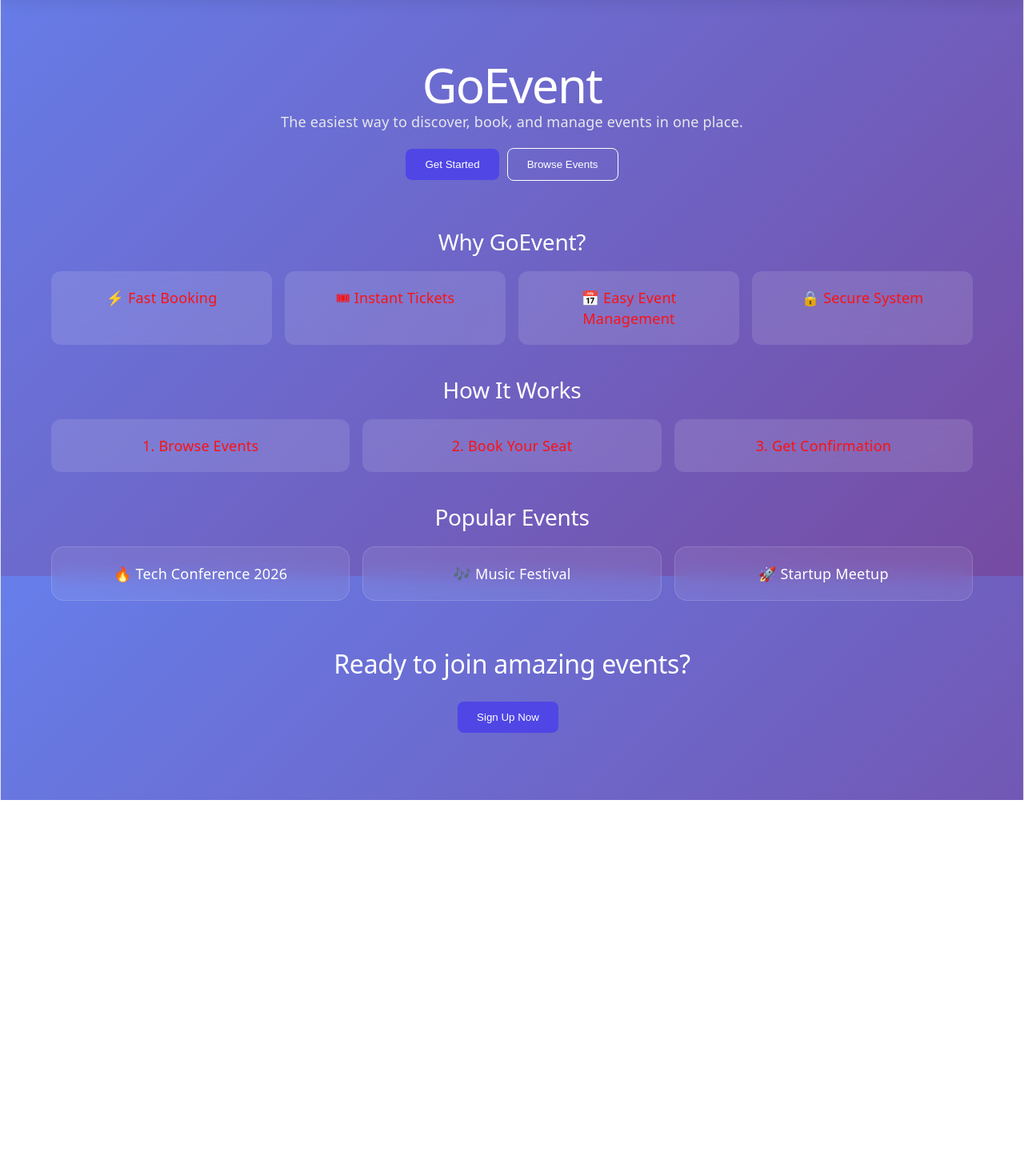
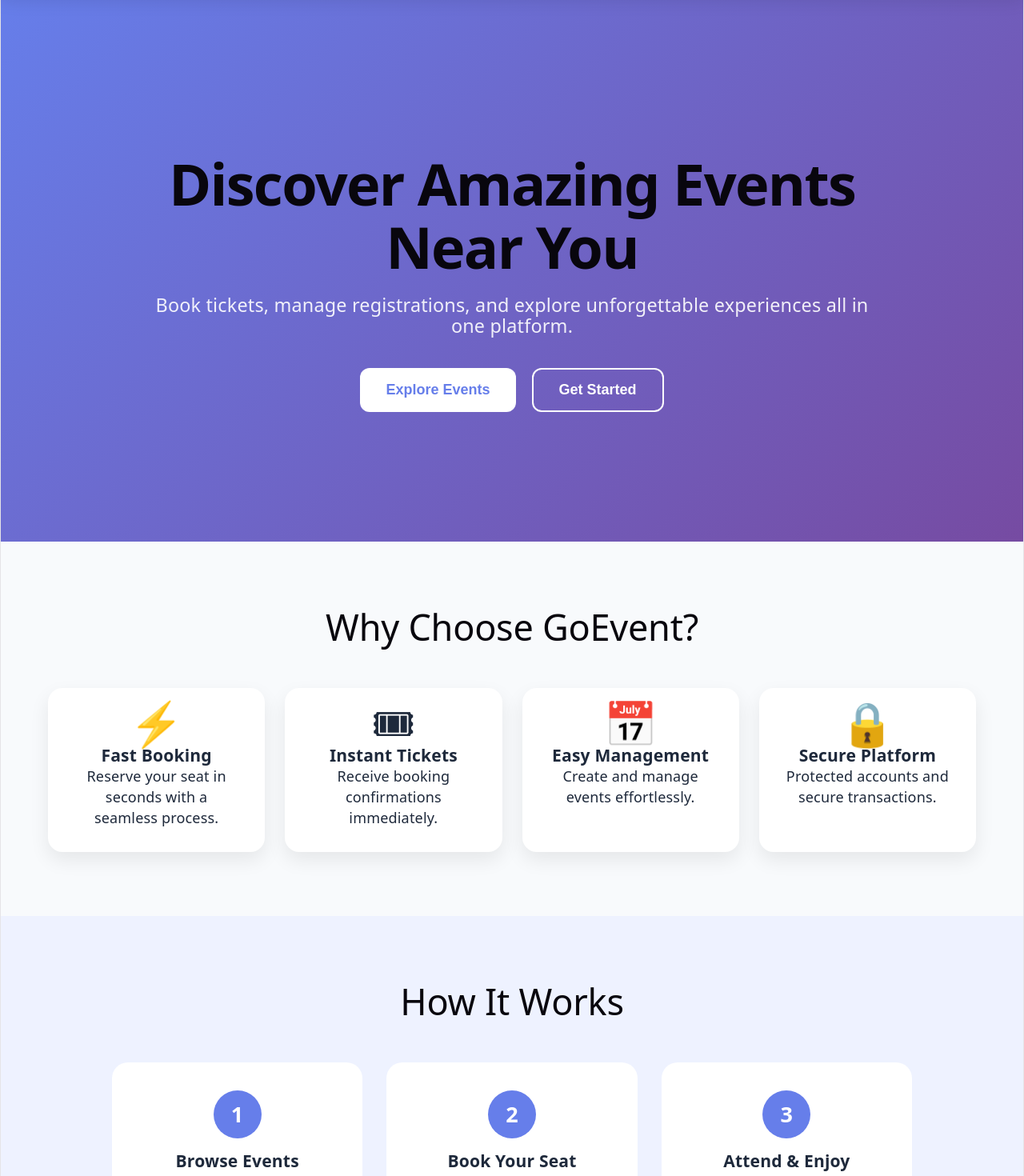
Before and after one commit to IrfanDarwish/BookingSystemProjectYPP, a React (Vite) app in the folder bookingsystem-frontend/: page / in a window 1280 px wide. Shown: the part 80-1550 px from the top of the page at 80% size. Before the commit the page ends 1080 px from the top, so only its background shows below. Built offline with nearby package versions, Linux system fonts and the light colour scheme.

Commit message:
feat: created homepage for landing

```diff
--- a/bookingsystem-frontend/src/pages/HomePage.jsx
+++ b/bookingsystem-frontend/src/pages/HomePage.jsx
@@ -2,56 +2,111 @@
 
 function HomePage() {
     return (
-        <div className="page">
-        {/* HERO SECTION */}
-        <section className="hero-section">
-            <h1 className="hero-title">GoEvent</h1>
-            <p className="hero-subtitle">
-            The easiest way to discover, book, and manage events in one place.
+        <div className="goevent-homepage">
+            <section className="goevent-hero">
+                <div className="goevent-hero-content">
+                <h1 className="goevent-hero-title">
+                    Discover Amazing Events Near You
+                </h1>
+
+                <p className="goevent-hero-subtitle">
+                    Book tickets, manage registrations, and explore unforgettable
+                    experiences all in one platform.
                 </p>
-            <div className="hero-buttons">
-            <button className="primary-btn">Get Started</button>
-            <button className="secondary-btn">Browse Events</button>
+
+                <div className="goevent-hero-buttons">
+                    <button className="goevent-primary-btn"
+                    onClick={() => window.location.href = '/events'}
+                    >
+                    Explore Events
+                    </button>
+
+                    <button className="goevent-secondary-btn"
+                    onClick={() => window.location.href = '/register'}
+                    >
+                    Get Started
+                    </button>
+                </div>
                 </div>
             </section>
 
-        {/* FEATURES */}
-        <section className="section">
-            <h2 className="section-title">Why GoEvent?</h2>
-            <div className="grid">
-            <div className="card">⚡ Fast Booking</div>
-            <div className="card">🎟 Instant Tickets</div>
-            <div className="card">📅 Easy Event Management</div>
-            <div className="card">🔒 Secure System</div>
+            <section className="goevent-section">
+                <h2 className="goevent-section-title">
+                Why Choose GoEvent?
+                </h2>
+
+                <div className="goevent-feature-grid">
+
+                <div className="goevent-feature-card">
+                    <div className="goevent-feature-icon">⚡</div>
+                    <h3>Fast Booking</h3>
+                    <p>Reserve your seat in seconds with a seamless process.</p>
+                </div>
+
+                <div className="goevent-feature-card">
+                    <div className="goevent-feature-icon">🎟</div>
+                    <h3>Instant Tickets</h3>
+                    <p>Receive booking confirmations immediately.</p>
+                </div>
+
+                <div className="goevent-feature-card">
+                    <div className="goevent-feature-icon">📅</div>
+                    <h3>Easy Management</h3>
+                    <p>Create and manage events effortlessly.</p>
+                </div>
+
+                <div className="goevent-feature-card">
+                    <div className="goevent-feature-icon">🔒</div>
+                    <h3>Secure Platform</h3>
+                    <p>Protected accounts and secure transactions.</p>
+                </div>
+
                 </div>
             </section>
 
-        {/* HOW IT WORKS */}
-        <section className="section">
-            <h2 className="section-title">How It Works</h2>
-            <div className="grid">
-            <div className="card">1. Browse Events</div>
-            <div className="card">2. Book Your Seat</div>
-            <div className="card">3. Get Confirmation</div>
+            <section className="goevent-section goevent-dark-section">
+                <h2 className="goevent-section-title">
+                How It Works
+                </h2>
+
+                <div className="goevent-steps">
+
+                <div className="goevent-step-card">
+                    <span>1</span>
+                    <h3>Browse Events</h3>
+                    <p>Find events that match your interests.</p>
+                </div>
+
+                <div className="goevent-step-card">
+                    <span>2</span>
+                    <h3>Book Your Seat</h3>
+                    <p>Select tickets and confirm your booking.</p>
+                </div>
+
+                <div className="goevent-step-card">
+                    <span>3</span>
+                    <h3>Attend & Enjoy</h3>
+                    <p>Receive confirmation and join the event.</p>
+                </div>
+
                 </div>
             </section>
 
-        {/* PREVIEW EVENTS */}
-        <section className="section">
-            <h2 className="section-title">Popular Events</h2>
-            <div className="grid">
-            <div className="event-card">🔥 Tech Conference 2026</div>
-            <div className="event-card">🎶 Music Festival</div>
-            <div className="event-card">🚀 Startup Meetup</div>
+            <section className="goevent-stats">
+                <div className="goevent-stat-item">
+                <h2>500+</h2>
+                <p>Events Hosted</p>
                 </div>
-        </section>
 
-        {/* FINAL CTA */}
-        <section className="cta-section">
-            <h2 className="cta-title">Ready to join amazing events?</h2>
-            <button className="primary-btn" style={{ marginTop: "20px" }}>
-            Sign Up Now
-            </button>
+                <div className="goevent-stat-item">
+                <h2>10K+</h2>
+                <p>Bookings Made</p>
+                </div>
+
+                <div className="goevent-stat-item">
+                <h2>5K+</h2>
+                <p>Active Users</p>
+                </div>
             </section>
         </div>
     );
--- a/bookingsystem-frontend/src/styles/HomePage.css
+++ b/bookingsystem-frontend/src/styles/HomePage.css
@@ -1,82 +1,286 @@
-.hero-section {
-    min-height: auto;
-    padding: 40px 0 20px;
+/* =========================
+   MAIN
+========================= */
+
+.goevent-homepage {
+    min-height: 100vh;
+    background: #f8fafc;
+    color: #1e293b;
+    overflow-x: hidden;
+}
+
+/* =========================
+   HERO
+========================= */
+
+.goevent-hero {
+    min-height: 85vh;
+    display: flex;
+    justify-content: center;
+    align-items: center;
+    text-align: center;
+    padding: 80px 20px;
+
+    background: linear-gradient(
+        135deg,
+        #667eea 0%,
+        #764ba2 100%
+    );
+
+    color: white;
+}
+
+.goevent-hero-content {
+    max-width: 900px;
+}
+
+.goevent-hero-title {
+    font-size: 4rem;
+    font-weight: 800;
+    margin-bottom: 20px;
+    line-height: 1.1;
+}
+
+.goevent-hero-subtitle {
+    font-size: 1.3rem;
+    opacity: 0.9;
+    margin-bottom: 40px;
+}
+
+.goevent-hero-buttons {
+    display: flex;
+    justify-content: center;
+    gap: 20px;
+    flex-wrap: wrap;
+}
+
+/* =========================
+   BUTTONS
+========================= */
+
+.goevent-primary-btn {
+    border: none;
+    padding: 15px 32px;
+    border-radius: 12px;
+    cursor: pointer;
+
+    font-size: 1rem;
+    font-weight: 600;
+
+    background: white;
+    color: #667eea;
+
+    transition: 0.3s;
+}
+
+.goevent-primary-btn:hover {
+    transform: translateY(-3px);
+}
+
+.goevent-secondary-btn {
+    border: 2px solid white;
+    background: transparent;
+    color: white;
+
+    padding: 15px 32px;
+    border-radius: 12px;
+    cursor: pointer;
+
+    font-size: 1rem;
+    font-weight: 600;
+
+    transition: 0.3s;
+}
+
+.goevent-secondary-btn:hover {
+    background: white;
+    color: #667eea;
+}
+
+/* =========================
+   SECTIONS
+========================= */
+
+.goevent-section {
+    padding: 80px 20px;
+    max-width: 1200px;
+    margin: auto;
+}
+
+.goevent-section-title {
+    text-align: center;
+    font-size: 2.5rem;
+    margin-bottom: 50px;
+}
+
+.goevent-dark-section {
+    background: #eef2ff;
+    max-width: 100%;
+}
+
+/* =========================
+   FEATURES
+========================= */
+
+.goevent-feature-grid {
+    display: grid;
+    grid-template-columns: repeat(auto-fit, minmax(250px, 1fr));
+    gap: 25px;
+}
+
+.goevent-feature-card {
+    background: white;
+    padding: 30px;
+    border-radius: 18px;
+
+    text-align: center;
+
+    box-shadow: 0 10px 25px rgba(0,0,0,0.08);
+
+    transition: 0.3s;
+}
+
+.goevent-feature-card:hover {
+    transform: translateY(-8px);
+}
+
+.goevent-feature-icon {
+    font-size: 3rem;
+    margin-bottom: 15px;
+}
+
+/* =========================
+   HOW IT WORKS
+========================= */
+
+.goevent-steps {
+    display: grid;
+    grid-template-columns: repeat(auto-fit,minmax(250px,1fr));
+    gap: 30px;
+    max-width: 1000px;
+    margin: auto;
+}
+
+.goevent-step-card {
+    background: white;
+    padding: 35px;
+    border-radius: 20px;
     text-align: center;
 }
 
-.hero-title {
-    font-size: 60px;
+.goevent-step-card span {
+    width: 60px;
+    height: 60px;
+
+    display: inline-flex;
+    justify-content: center;
+    align-items: center;
+
+    border-radius: 50%;
+
+    background: #667eea;
     color: white;
-    margin-bottom: 20px;
+
+    font-size: 1.5rem;
+    font-weight: bold;
+
+    margin-bottom: 15px;
 }
 
-.hero-subtitle {
-    font-size: 18px;
-    color: #e5e7eb;
-    margin-top: 0;
-}
+/* =========================
+   STATS
+========================= */
 
-.hero-buttons {
-    margin-top: 20px;
-}
+.goevent-stats {
+    background: white;
 
-.section {
-    margin-top: 40px;
+    padding: 60px 20px;
+
+    display: flex;
+    justify-content: center;
+    gap: 80px;
+    flex-wrap: wrap;
+
     text-align: center;
 }
 
-.section-title {
-    color: white;
-    font-size: 28px;
-    margin-bottom: 20px;
+.goevent-stat-item h2 {
+    font-size: 3rem;
+    color: #667eea;
 }
 
-.grid {
-    display: grid;
-    grid-template-columns: repeat(auto-fit, minmax(220px, 1fr));
-    gap: 16px;
+.goevent-stat-item p {
+    font-size: 1rem;
+    color: #64748b;
 }
 
-.card {
-    background: rgba(255, 255, 255, 0.12);
-    padding: 20px;
-    border-radius: 12px;
-    color: rgb(252, 18, 18);
-    backdrop-filter: blur(10px);
+/* =========================
+   EVENTS
+========================= */
+
+.goevent-event-grid {
+    display: grid;
+    grid-template-columns: repeat(auto-fit,minmax(300px,1fr));
+    gap: 25px;
 }
 
-.event-card {
-    background: rgba(255, 255, 255, 0.08);
-    padding: 20px;
-    border-radius: 12px;
+.goevent-event-card {
+    background: white;
+    padding: 30px;
+
+    border-radius: 20px;
+
+    box-shadow: 0 10px 25px rgba(0,0,0,0.08);
+
+    transition: 0.3s;
+}
+
+.goevent-event-card:hover {
+    transform: translateY(-8px);
+}
+
+/* =========================
+   CTA
+========================= */
+
+.goevent-cta {
+    text-align: center;
+    padding: 100px 20px;
+
+    background: linear-gradient(
+        135deg,
+        #667eea 0%,
+        #764ba2 100%
+    );
+
     color: white;
 }
 
-.primary-btn, .secondary-btn {
-    padding: 12px 24px;
-    border: none;
-    border-radius: 8px;
-    cursor: pointer;
+.goevent-cta h2 {
+    font-size: 2.8rem;
+    margin-bottom: 15px;
 }
 
-.primary-btn {
-    background: #4f46e5;
-    color: white;
-    margin-right: 10px;
+.goevent-cta p {
+    font-size: 1.1rem;
+    margin-bottom: 30px;
 }
 
-.secondary-btn {
-    border: 1px solid white;
-    background: transparent;
-    color: white;
+/* =========================
+   MOBILE
+========================= */
+
+@media (max-width: 768px) {
+
+    .goevent-hero-title {
+        font-size: 2.7rem;
+    }
+
+    .goevent-section-title {
+        font-size: 2rem;
+    }
+
+    .goevent-cta h2 {
+        font-size: 2rem;
+    }
 }
-
-.cta-section {
-    padding: 60px 0;
-    text-align: center;
-}
-
-.cta-title {
-    color: white;
-    font-size: 32px;
-}
```
Lines whose indentation alone changed are shown as unchanged.
